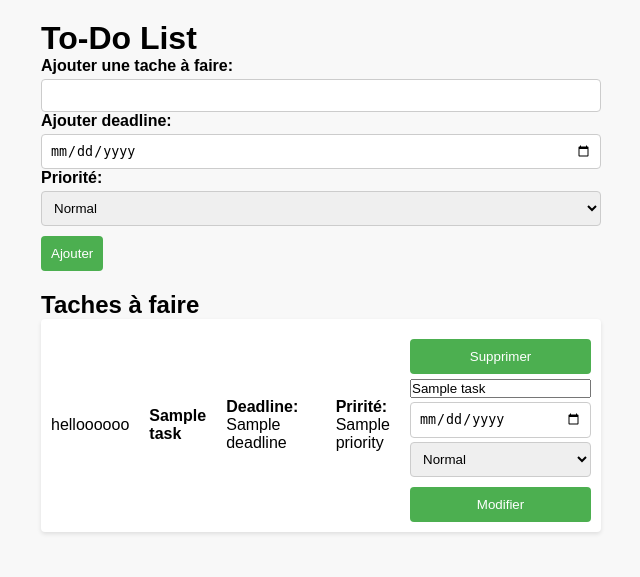
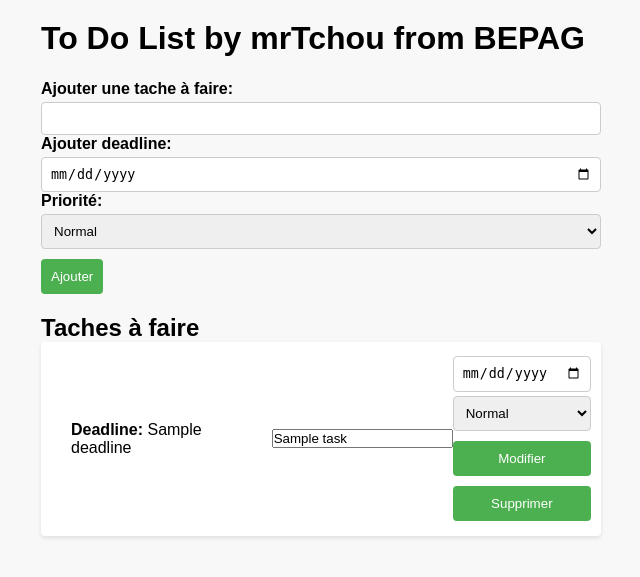
Before and after one commit to mrtchou/ToDoList-Django-Python, a Django app: template to_do_list/templates/todolist.html in a window 1280 px wide. Shown: the top 577 px of the page, without its empty margins (319-959 px from the left). Run offline with Django 4.2, Linux system fonts and the light colour scheme; the template is opened without the code that fills it: most values are stand-ins (such as "Sample title", 1, 10 or a date in 2020).

Commit message:
css improvement, positioning

```diff
--- a/to_do_list/static/styles.css
+++ b/to_do_list/static/styles.css
@@ -10,6 +10,22 @@ body {
     font-family: Arial, sans-serif;
     background-color: #f8f8f8;
 }
+
+.title_page_to_do_list{
+    margin-bottom: 23px;
+}
+
+
+.alert {
+    transition: opacity 1s ease-in-out;
+    opacity: 1;
+  }
+
+  .alert.hide {
+    opacity: 0;
+  }
+
+
 
 .container {
     max-width: 600px;
--- a/to_do_list/templates/todolist.html
+++ b/to_do_list/templates/todolist.html
@@ -13,14 +13,14 @@
     <div class="container">
         <div id="newtask">
             <div id="addTask">
-                <h1>To-Do List</h1>
+                <h1 class="title_page_to_do_list">To Do List by mrTchou from BEPAG</h1>
                 <form method="post" action="{% url 'todolist' %}">
                     {% csrf_token %}
                     <div class="form-item">
                         <label for="task">Ajouter une tache à faire:</label>
-                        <input type="text" name="task" id="task">
+                        <input type="text" name="task" id="task" placeholder="{{ error_message }}">
                         {% if error_message %}
-                        <div class="alert alert-danger">{{ error_message }}</div>
+                        <div  id="error-message" class="alert alert-danger">{{ error_message }}</div>
                         {% endif %}
                         <label for="deadline">Ajouter deadline:</label>
                         <input type="date" name="deadline" >
@@ -40,32 +40,29 @@
                     {% for task, deadline, priority in list %}
                     <li class="task">
                         <div class="task-details">
-                            <div id="mybox">
-                                <input type="checkbox" id="myCheckbox" onclick="changeColor()">helloooooo
-                            </div>
-                            <div class="task-name">{{ task }}</div>
                             {% if deadline %}
                             <div class="task-deadline"><strong id="deadline">Deadline:</strong> {{ deadline }}</div>
                             {% endif %}
-                            <div class="task-priority"><strong id="priority">Pririté:</strong> {{ priority }}</div>
-                        </div>
+                            </div>
+                            <div class="task-name">
+                                <input name="task" value="{{ task }}">
+                            </div>
                         <div class="task-action">
-                            <form method="post" action="{% url 'delete_item_to_do_list' %}">
-                                {% csrf_token %}
-                                <input type="hidden" name="task_index" value="{{ forloop.counter0 }}">
-                                <button class="delete" type="submit" name="action" value="delete">Supprimer</button>
-                            </form>
                             <form method="post" action="{% url 'update_item_to_do_list' %}">
                                 {% csrf_token %}
                                 <input type="hidden" name="task_index" value="{{ forloop.counter0 }}">
-                                <input name="task" value="{{ task }}">
                                 <input type="date" name="deadline" value="{{ deadline }}" id="deadline-{{ forloop.counter0 }}">
-                                <select name="priority" value="{{ priority }}" id="priority-{{ forloop.counter0 }}" >
+                                <select name="priority" value="{{ priority }}" >
                                     <option value="Normal">Normal</option>
                                     <option value="Important">Important</option>
                                     <option value="Urgent">Urgent</option>
                                 </select>
                                 <button class="update" type="submit" name="action" value="update">Modifier</button>
+                            </form>
+                            <form method="post" action="{% url 'delete_item_to_do_list' %}">
+                                {% csrf_token %}
+                                <input type="hidden" name="task_index" value="{{ forloop.counter0 }}">
+                                <button class="delete" type="submit" name="action" value="delete">Supprimer</button>
                             </form>
                         </div>
                     </li>
@@ -88,6 +85,16 @@
 		}
 
 
+  setTimeout(function() {
+    var errorMessage = document.getElementById("error-message");
+    if (errorMessage) {
+      errorMessage.classList.add("hide");
+    }
+  }, 5000);
+
+
+
+
 	</script>
 </body>
 </html>
```
